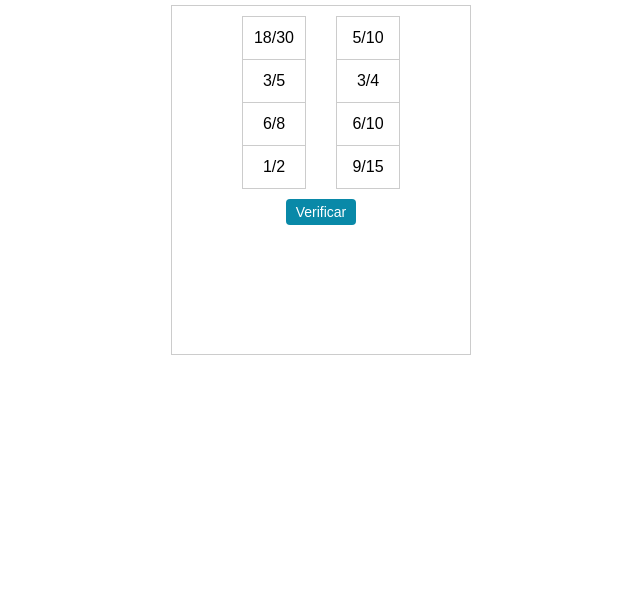
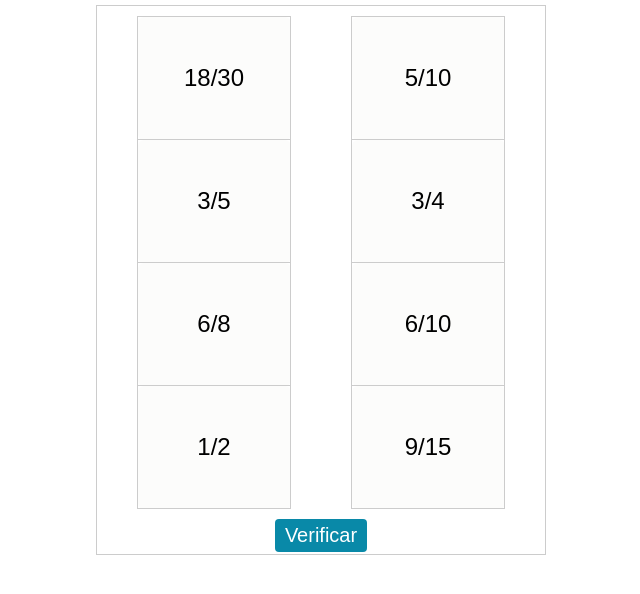
Before and after one commit to nerearodz/mio, a plain HTML site: page index.html in a window 1280 px wide. Shown: the whole page, without its empty margins (319-959 px from the left). Drawn offline with Linux system fonts and the light colour scheme.

Commit message:
Add files via upload

```diff
--- a/index.html
+++ b/index.html
@@ -16,8 +16,8 @@
     }
 
     .wrapper {
-      width: 300px;
-      height: 350px;
+      width: 450px;
+      height: 550px;
       margin: auto;
       border: 1px solid #ccc;
       box-sizing: border-box;
@@ -28,7 +28,7 @@
       position: relative;
       display: flex;
       justify-content: center;
-      gap: 30px; /* reducido */
+      gap: 60px; /* reducido */
       margin-top: 10px;
     }
 
@@ -41,12 +41,12 @@
     }
 
     td {
-      width: 60px;
-      height: 40px;
-      background-color: white;
+      width: 150px;
+      height: 120px;
+      background-color: rgb(252, 252, 251);
       border: 1px solid #ccc;
       border-radius: 6px;
-      font-size: 16px;
+      font-size: 24px;
       text-align: center;
       vertical-align: middle;
       cursor: pointer;
@@ -63,7 +63,7 @@
       padding: 5px 10px;
       background-color: #0989a8;
       color: white;
-      font-size: 14px;
+      font-size: 20px;
       border: none;
       border-radius: 4px;
       cursor: pointer;
@@ -71,7 +71,7 @@
 
     #mensaje {
       margin-top: 5px;
-      font-size: 14px;
+      font-size: 20px;
       font-weight: bold;
     }
 
```
